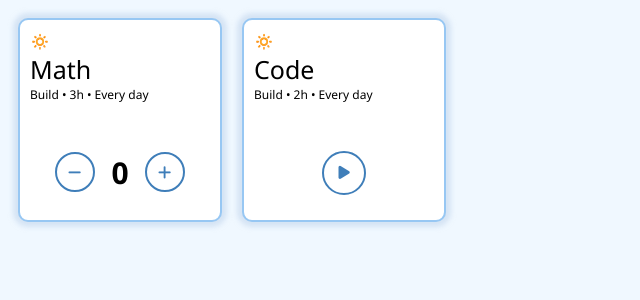
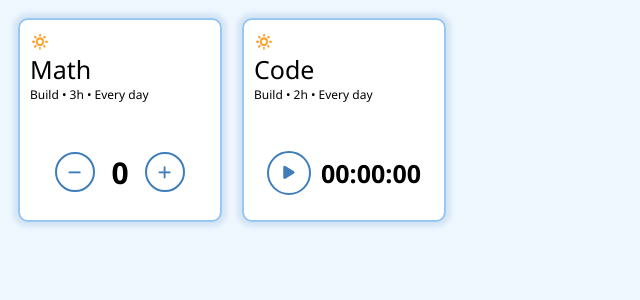
Before and after one commit to eti-iniER/webtasks, a React (Vite) app: page / in a window 1280 px wide. Shown: the top 300 px of the page, without its empty margins (0-640 px from the left). Built offline with nearby package versions, Linux system fonts and the light colour scheme.

Commit message:
Built buggy timer component

```diff
--- a/src/components/TaskTimer.css
+++ b/src/components/TaskTimer.css
@@ -9,3 +9,18 @@
     color: #3f7eb9;
     font-size: 15px;
 }
+
+.task-timer {
+    display: flex;
+    flex-direction: row;
+    align-items: center;
+}
+
+.task-timer__timer {
+    margin-left: 10px;
+    font-size: 25px;
+    display: flex;
+    justify-content: center;
+    align-items: center;
+    font-weight: bolder;
+}
--- a/src/components/TaskTimer.jsx
+++ b/src/components/TaskTimer.jsx
@@ -3,16 +3,37 @@ import { useState } from "react";
 
 const TaskTimer = (props) => {
     const [secondsElapsed, setSecondsElapsed] = useState(0);
+    const [timerRunning, setTimerRunning] = useState(false);
 
     const getTime = (elapsed) => {
-        let seconds = Math.min
-        let minutes = elapsed % 3600;
-        let hours = elapsed % 5;
+        let hours = Math.floor(elapsed / 3600);
+        let minutes = Math.floor((elapsed - (3600 * hours)) / 60);
+        let seconds = Math.floor(elapsed - (3600 * hours) - (60 * minutes));
+        // console.log(`${hours}, ${minutes}, ${seconds}`);
+
+        return [hours.toString().padStart(2, "0"), minutes.toString().padStart(2, "0"),
+        seconds.toString().padStart(2, "0")]
+    }
+
+    const displayTime = () => {
+        const currentTime = getTime(secondsElapsed);
+        return currentTime[0] + ":" + currentTime[1] + ":" + currentTime[2];
+    }
+
+    if (timerRunning) {
+        setInterval(() => {
+            console.log("One second has passed");
+            setSecondsElapsed(secondsElapsed + 1);
+        }, 1000);
+    }
+
+    const doTimer = () => {
+        setTimerRunning(true);
     }
     return (
         <div className="task-timer">
-            <div className="task-timer__button"><span className="fa-solid fa-play"></span></div>
-            <div className="task-timer__timer"></div>
+            <div className="task-timer__button" onClick={doTimer}><span className="fa-solid fa-play"></span></div>
+            <div className="task-timer__timer"><span>{displayTime()}</span></div>
         </div>
     )
 }
```
